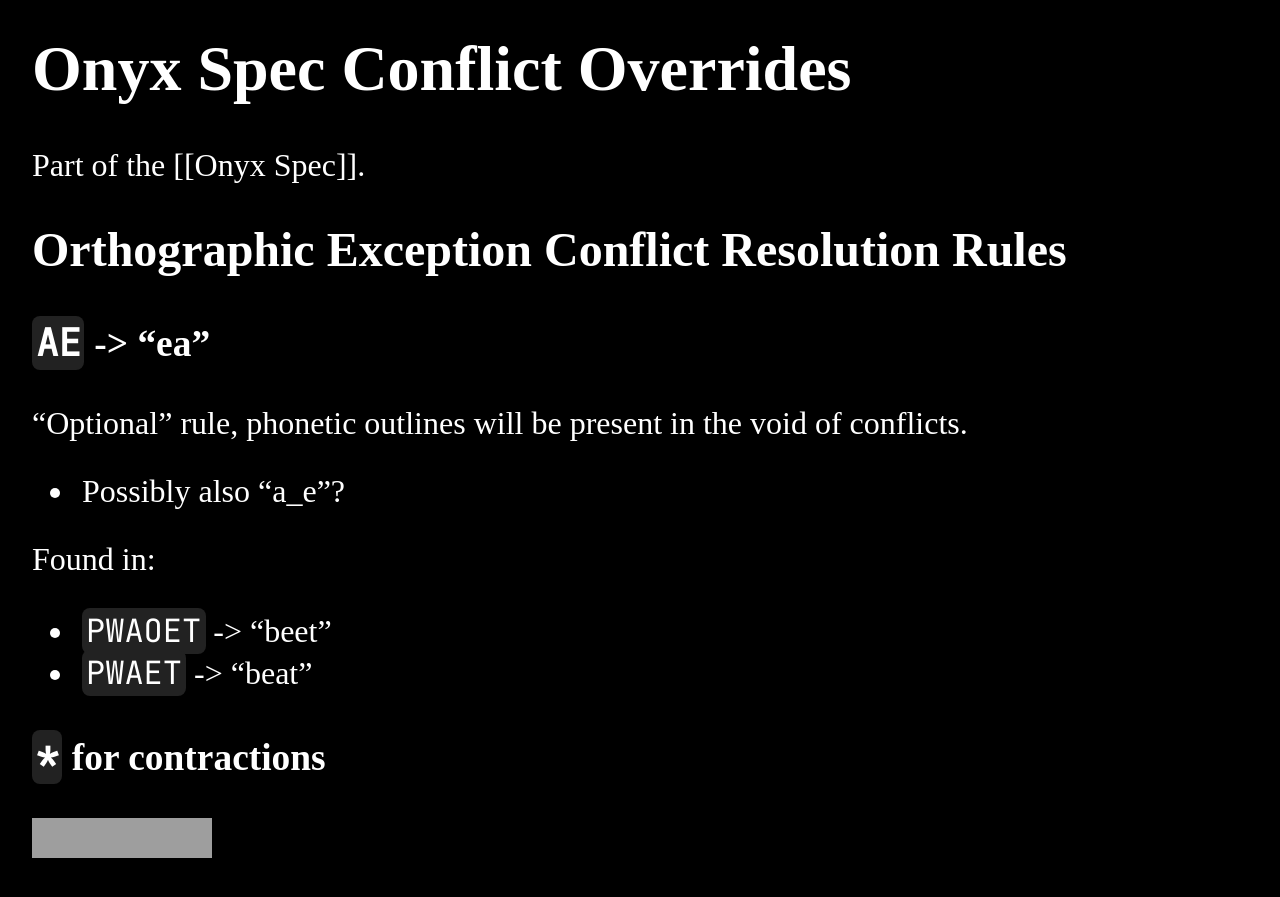
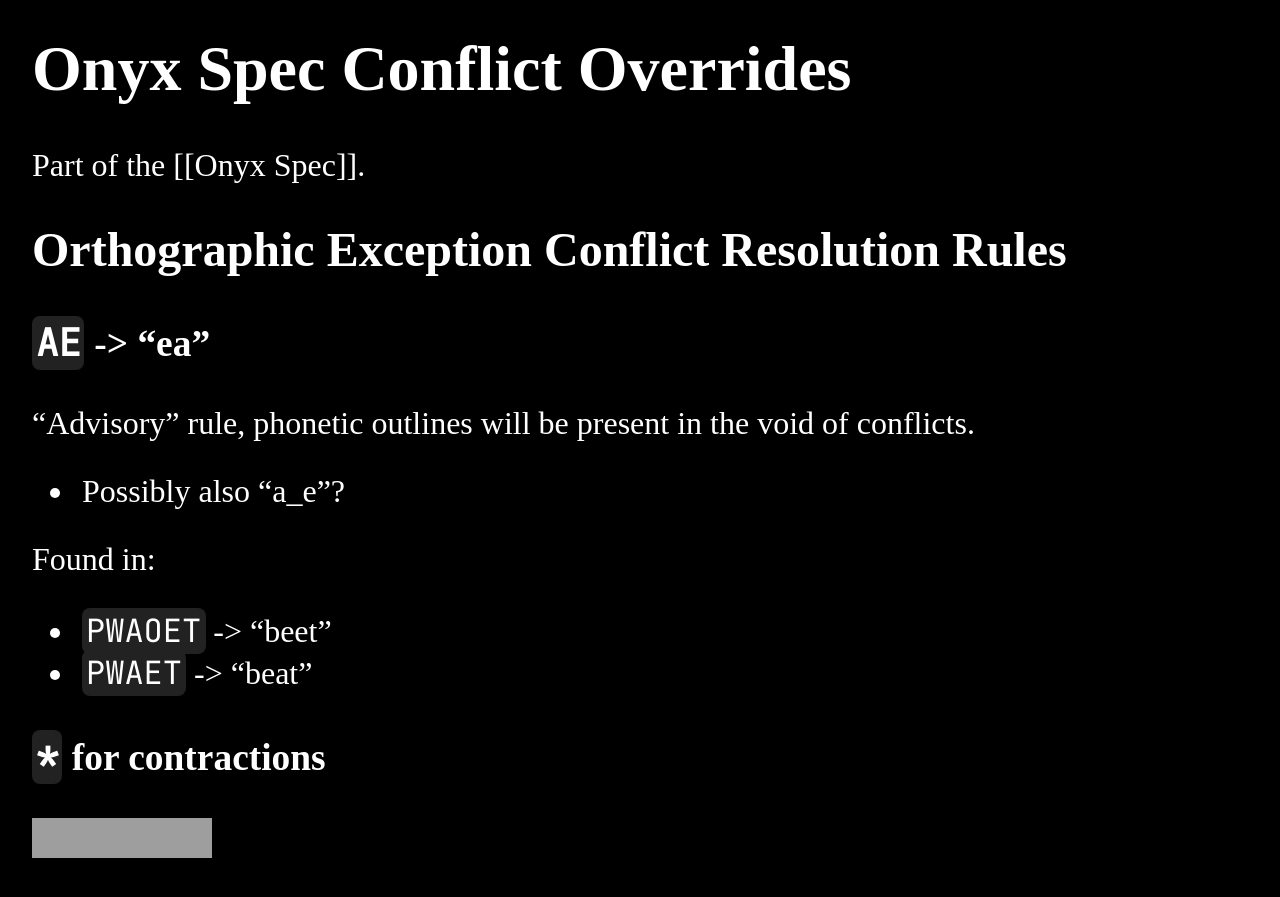
Before and after one commit to Grahp/Website, a Jekyll site: the page built from pages/Onyx Spec Conflict Overrides.md, in a window 1280 px wide and 900 px high. Shown: the top 897 px of the window. Built offline with Jekyll 4.4.1, drawn with Linux system fonts in a browser that asks for light colours; some of the changed text lies outside the part shown; grey boxes are pictures that could not be loaded.

Commit message:
Change "Optional rule" -> "Advisory rule" in Onyx Spec

```diff
--- a/pages/Onyx Spec Conflict Overrides.md
+++ b/pages/Onyx Spec Conflict Overrides.md
@@ -8,7 +8,7 @@
 
 ### `AE` -> "ea"
 
-"Optional" rule, phonetic outlines will be present in the void of conflicts.
+"Advisory" rule, phonetic outlines will be present in the void of conflicts.
 
 - Possibly also "a_e"?
 
@@ -19,7 +19,7 @@ Found in:
 ### `*` for contractions
 ![Stable](https://img.shields.io/badge/Stable-green?style=flat)
 
-"Optional" rule, phonetic outlines will be present in the void of conflicts.
+"Advisory" rule, phonetic outlines will be present in the void of conflicts.
 
 Examples:
  - `TKO*EPBT` → "don't"
```
